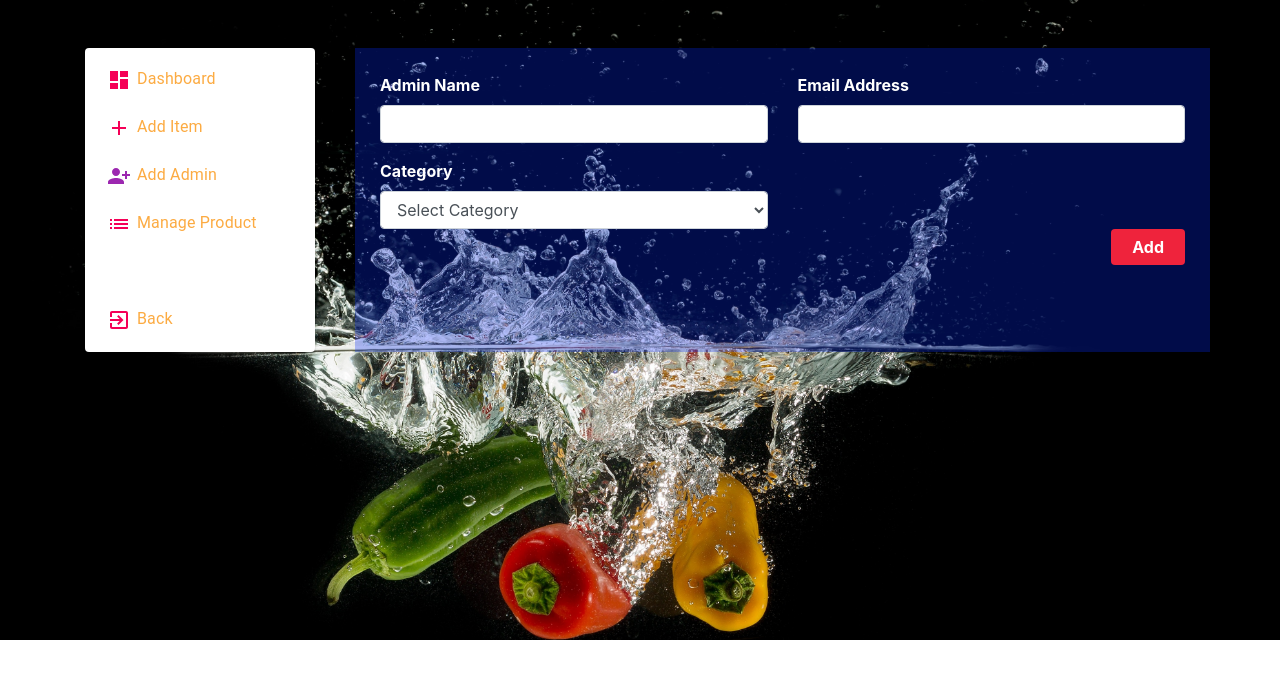
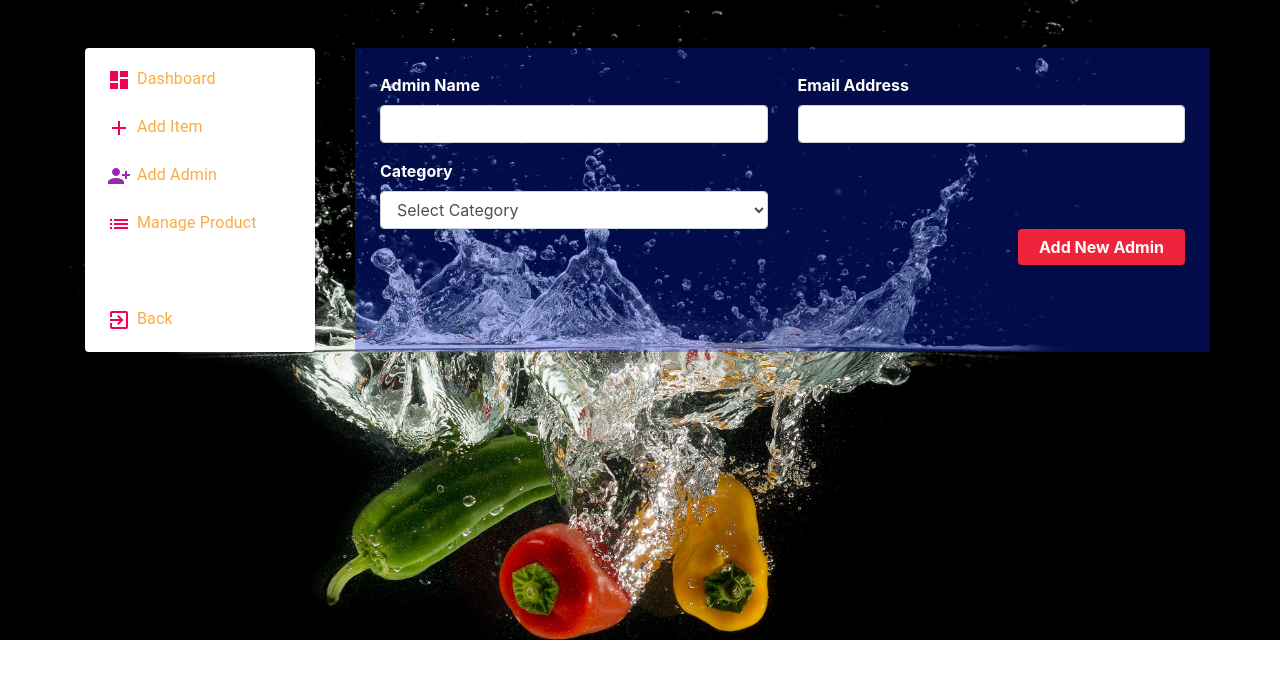
Before and after one commit to mazhars-git/bengal-dish-client, a React (Create React App) app: page /addAdmin in a window 1280 px wide. Shown: the top 678 px of the page. Built offline with nearby package versions, Linux system fonts and the light colour scheme.

Commit message:
added even handler for admin

```diff
--- a/src/Components/Dashboard/AddAdmin/AddAdmin.js
+++ b/src/Components/Dashboard/AddAdmin/AddAdmin.js
@@ -32,11 +32,11 @@ const AddItem = () => {
               <form className="row g-3" onSubmit={handleAddAdmin}>
                 <div className="col-md-6">
                     <label for="name" className="form-label">Admin Name</label>
-                    <input type="text" className="form-control" id="name" name="name" />
+                    <input type="text" className="form-control" id="name" name="name" required />
                   </div>
                   <div className="col-md-6">
                     <label for="email" className="form-label">Email Address</label>
-                    <input type="email" className="form-control" id="email" name="email" />
+                    <input type="email" className="form-control" id="email" name="email" required />
                   </div>
                   <div className="col-md-6">
                     <label for="category" className="form-label mt-3">Category</label>
@@ -49,7 +49,7 @@ const AddItem = () => {
                   </div>
 
                   <div className="col-12 d-flex justify-content-end">
-                    <button type="submit" className="btn btn-brand">Add</button>
+                    <button type="submit" className="btn btn-brand">Add New Admin</button>
                   </div>
               </form>
           </div>
```
